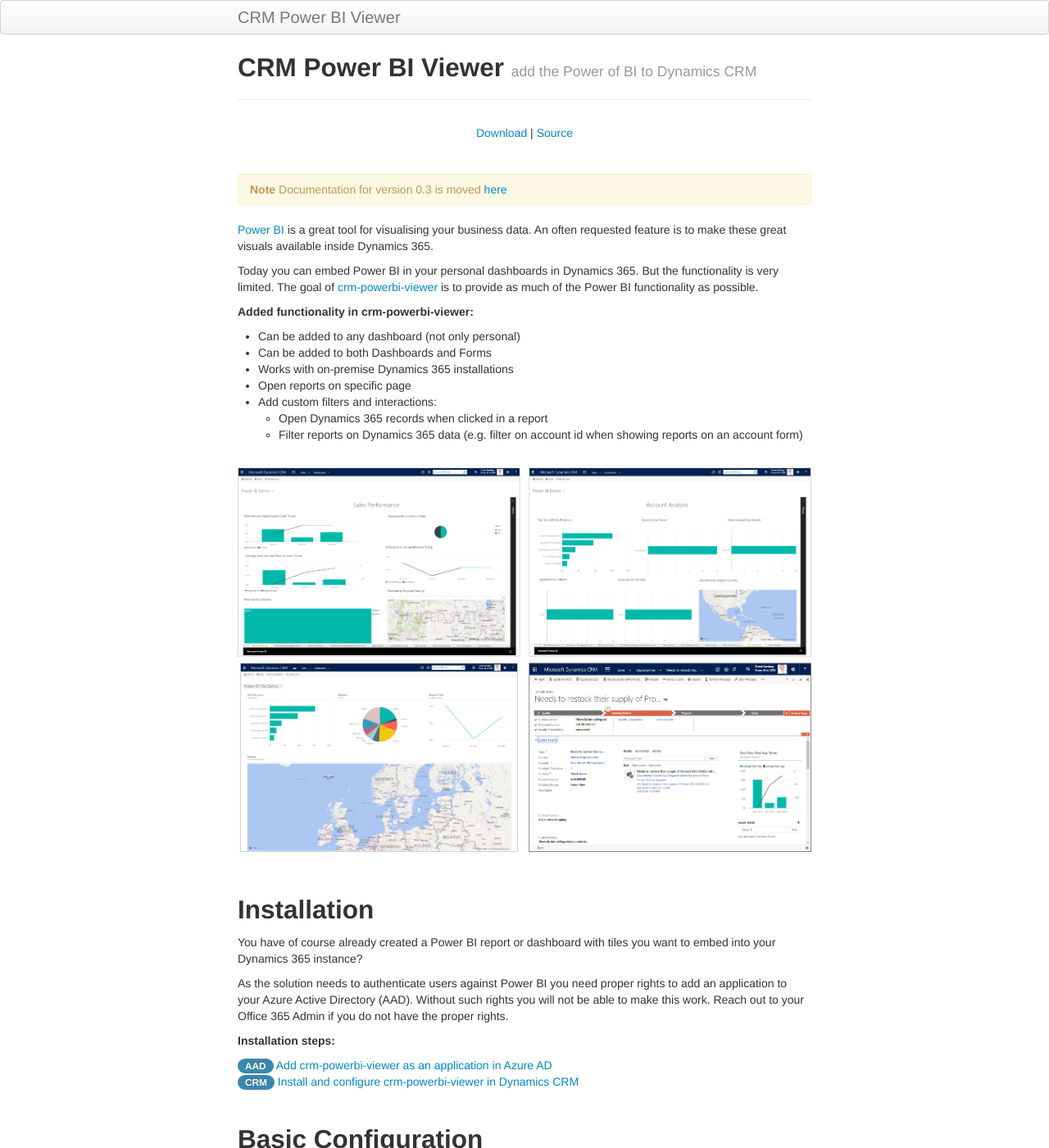
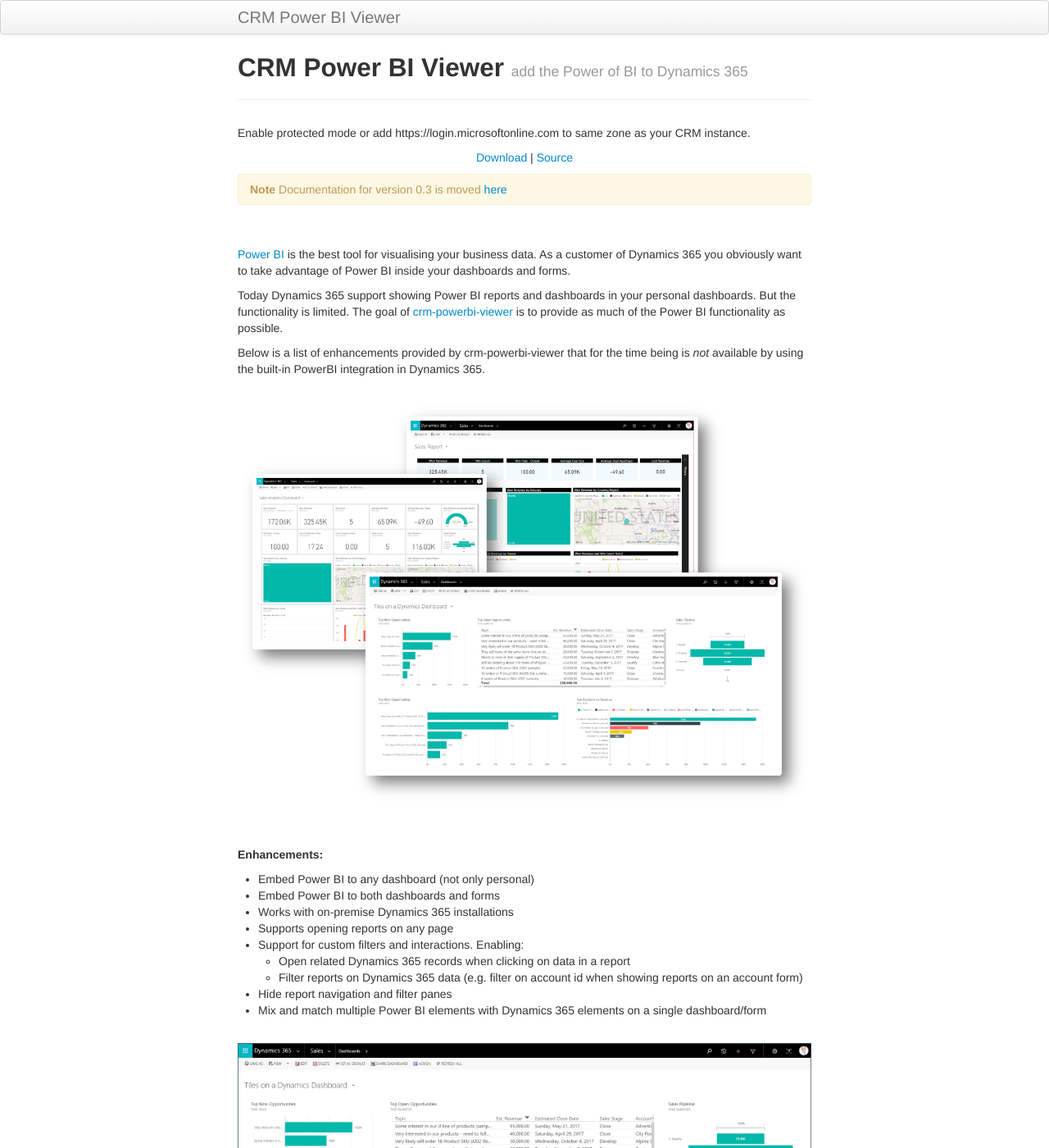
Before and after one commit to taarskog/crm-powerbi-viewer, a Jekyll site: the page built from index_new.md, in a window 1280 px wide and 1400 px high. Shown: the whole window at 82% size. Built offline with Jekyll 4.4.1, drawn with Linux system fonts in a browser that asks for light colours; some of the changed text lies outside the part shown.

Commit message:
Added v1.0 AAD and embed view guides

```diff
--- a/index_new.md
+++ b/index_new.md
@@ -1,59 +1,74 @@
 ---
 layout: page
 title: CRM Power BI Viewer
-tagline: add the Power of BI to Dynamics CRM
+tagline: add the Power of BI to Dynamics 365
 description: Embed Power BI reports/tiles into Dynamics CRM dashboards and forms.
 ---
 
+
+Enable protected mode
+or add https://login.microsoftonline.com to same zone as your CRM instance.
+
+
 [Download](https://github.com/taarskog/crm-powerbi-viewer/releases/latest/) \| [Source](https://github.com/taarskog/crm-powerbi-viewer)
 {: style="text-align: center"}
-<br />
 
 **Note** Documentation for version 0.3 is moved [here](pages/v0.3/index.html)
 {: .alert .alert-information }
+<br />
 
-[Power BI](http://powerbi.com) is a great tool for visualising your business data. An often requested feature is to make these great visuals available inside Dynamics 365.
+[Power BI](http://powerbi.com) is the best tool for visualising your business data. As a customer of Dynamics 365 you obviously want to take advantage of Power BI inside your dashboards and forms.
 
-Today you can embed Power BI in your personal dashboards in Dynamics 365. But the functionality is very limited. The goal of
+Today Dynamics 365 support showing Power BI reports and dashboards in your personal dashboards. But the functionality is limited. The goal of
 [crm-powerbi-viewer](https://github.com/taarskog/crm-powerbi-viewer/releases) is to provide as much of the Power BI functionality as possible.
 
-**Added functionality in crm-powerbi-viewer:**
-- Can be added to any dashboard (not only personal)
-- Can be added to both Dashboards and Forms
-- Works with on-premise Dynamics 365 installations
-- Open reports on specific page
-- Add custom filters and interactions:
-    - Open Dynamics 365 records when clicked in a report
-    - Filter reports on Dynamics 365 data (e.g. filter on account id when showing reports on an account form)
+Below is a list of enhancements provided by crm-powerbi-viewer that for the time being is _not_ available by using the built-in PowerBI integration in Dynamics 365.
 
 <br />
-[![]({{BASE_PATH}}/assets/images/v0.3/samples/sample-crm-montage-4.png)]({{BASE_PATH}}/assets/images/v0.3/samples/sample-crm-montage-4.png)
+[![]({{BASE_PATH}}/assets/images/v1.0/samples/sample-montage-dashboards.png)]({{BASE_PATH}}/assets/images/v1.0/samples/sample-montage-dashboards.png)
+<br />
+<br />
+<br />
+
+**Enhancements:**
+- Embed Power BI to any dashboard (not only personal)
+- Embed Power BI to both dashboards and forms
+- Works with on-premise Dynamics 365 installations
+- Supports opening reports on any page
+- Support for custom filters and interactions. Enabling:
+    - Open related Dynamics 365 records when clicking on data in a report
+    - Filter reports on Dynamics 365 data (e.g. filter on account id when showing reports on an account form)
+- Hide report navigation and filter panes
+- Mix and match multiple Power BI elements with Dynamics 365 elements on a single dashboard/form
+
+<br />
+[![]({{BASE_PATH}}/assets/images/v1.0/samples/sample-multi-tiles-on-dash.png)]({{BASE_PATH}}/assets/images/v1.0/samples/sample-multi-tiles-on-dash.png)
 <br />
 <br />
 <br />
 
 ## Installation
-You have of course already created a Power BI report or dashboard with tiles you want to embed into your
-Dynamics 365 instance?
+
+### Prerequisits
+You have of course already created a Power BI report or dashboard with tiles you want to embed into your Dynamics 365 instance?
+If not go ahead and do that now. You should create your content in a Workspace for easy sharing with users of Dynamics 365.
 
 As the solution needs to authenticate users against Power BI you need proper rights to add an application
 to your Azure Active Directory (AAD). Without such rights you will not be able to make this work.
-Reach out to your Office 365 Admin if you do not have the proper rights.
+Reach out to your Azure or Office 365 Admin if you do not have the proper rights.
 
-**Installation steps:**
+### Installation steps:
 
 [<span class="badge badge-info">AAD</span> Add crm-powerbi-viewer as an application in Azure AD](pages/azure-ad.html)
-[<span class="badge badge-info">CRM</span> Install and configure crm-powerbi-viewer in Dynamics CRM](pages/install-solution.html)
+[<span class="badge badge-info">CRM</span> Install and configure crm-powerbi-viewer in Dynamics 365 Sales and Service](pages/install-solution.html)
 
 <br />
 
 ## Basic Configuration
 
-The guides below describe how to add Power BI elements to Dynamics 365 Dashboards.
+The guide below describe how to add Power BI elements to Dynamics 365 Dashboards.
 
-[<span class="badge badge-info">Report</span> Add a Power BI report](pages/add-report-to-dashboard.html)
-[<span class="badge badge-info">Dashboard</span> Add a Power BI Dashboard](pages/add-dashboard-to-dashboard.html)
-[<span class="badge badge-info">Tile</span> Add a Power BI dashboard tile](pages/add-tile-to-dashboard.html)
+[<span class="badge badge-info">Dash</span> Add a Power BI View to a CRM Dashboard](pages/add-add-view-to-dashboard.html)
 
 <br />
 
@@ -72,3 +91,4 @@
 [<span class="badge badge-info">...</span> ...](pages/.html)
 [<span class="badge badge-info">...</span> ...](pages/.html)
 [<span class="badge badge-info">...</span> ...](pages/.html)
+-->
--- /dev/null
+++ b/pages/azure-ad.md
@@ -0,0 +1,68 @@
+---
+layout: page
+title: Azure AD
+description: Add crm-powerbi-viewer as an application in Azure AD
+---
+To be able to authenticate with Power BI a token is required. The token is delivered by Azure AD and to get it crm-powerbi-viewer must be registered as a valid application.
+
+### Steps
+
+1. Go to the Azure portal at <https://portal.azure.com>.
+
+   > [![]({{BASE_PATH}}/assets/images/v1.0/aad/aad-add-app.png)]({{BASE_PATH}}/assets/images/v1.0/aad/aad-add-app.png)
+
+2. Navigate to your Active Directory.
+3. Then to App Registrations
+4. Add new
+
+   > [![]({{BASE_PATH}}/assets/images/v1.0/aad/aad-add-app-details.png)]({{BASE_PATH}}/assets/images/v1.0/aad/aad-add-app-details.png)
+
+5. Enter details. Name the application "**CRM Power BI Viewer**", set the type to "**Web app / API**", and set sign-on url to the URL
+of your Dynamics CRM instance **https://*yourinstancename*{: style="color: #ED7D31"}.crm*?*{: style="color: #ED7D31"}.dynamics.com**
+
+6. Create the app
+
+   > [![]({{BASE_PATH}}/assets/images/v1.0/aad/aad-open-app-info.png)]({{BASE_PATH}}/assets/images/v1.0/aad/aad-open-app-info.png)
+
+7. Open the newly created app
+
+    > [![]({{BASE_PATH}}/assets/images/v1.0/aad/aad-add-app-permissions.png)]({{BASE_PATH}}/assets/images/v1.0/aad/aad-add-app-permissions.png)
+
+
+8. The application needs access to Power BI. Go to required permissions, and ...
+9. add new
+
+   > [![]({{BASE_PATH}}/assets/images/v1.0/aad/aad-add-pbi-api-access.png)]({{BASE_PATH}}/assets/images/v1.0/aad/aad-add-pbi-api-access.png)
+
+10. Select API, and ...
+11. choose "Power BI Service"
+
+   **Can't find the service?** You remembered to create a report or dashboard in Power BI right? If not it might be that Power BI has not
+   been associated with your environment. Login to Power BI and try again...
+   {: .alert .alert-warning }
+
+   > [![]({{BASE_PATH}}/assets/images/v1.0/aad/aad-set-pbi-permissions.png)]({{BASE_PATH}}/assets/images/v1.0/aad/aad-set-pbi-permissions.png)
+
+12. Next step is setting Power BI permissions
+
+13. What we need is rights to view.
+
+14. Set the new permissions...
+
+15. And you are (almost) done
+
+   > [![]({{BASE_PATH}}/assets/images/v1.0/aad/aad-modify-manifest.png)]({{BASE_PATH}}/assets/images/v1.0/aad/aad-modify-manifest.png)
+
+16. A minor change to the manifest is required
+
+17. Change the following from false to true.
+
+   > "oauth2AllowImplicitFlow": true,
+
+18. And save.
+
+   > [![]({{BASE_PATH}}/assets/images/v1.0/aad/aad-copy-clientid.png)]({{BASE_PATH}}/assets/images/v1.0/aad/aad-copy-clientid.png)
+
+19. Finally copy the application id as this will be required when configuring the solution in Dynamics 365.
+
+   > Next step is to [install and configure crm-powerbi-viewer](install-solution.html) in Dynamics 365.
```
Also changed, not shown: other parts of index_new.md (+4 -0 lines), pages/add-view-to-dashboard.md (added, +60 -0 lines), assets/images/v1.0/aad/aad-add-app-details.png (added), assets/images/v1.0/aad/aad-add-app-permissions.png (added), assets/images/v1.0/aad/aad-add-app.png (added), assets/images/v1.0/aad/aad-add-pbi-api-access.png (added), assets/images/v1.0/aad/aad-copy-clientid.png (added), assets/images/v1.0/aad/aad-modify-manifest.png (added), assets/images/v1.0/aad/aad-open-app-info.png (added), assets/images/v1.0/aad/aad-set-pbi-permissions.png (added), assets/images/v1.0/crm-config/config-add-webresource-report.png (added), assets/images/v1.0/crm-config/config-copy2clipboard-report.png (added), assets/images/v1.0/crm-config/config-overview.png (added), assets/images/v1.0/samples/sample-montage-dashboards.png (added), 2 more files.
